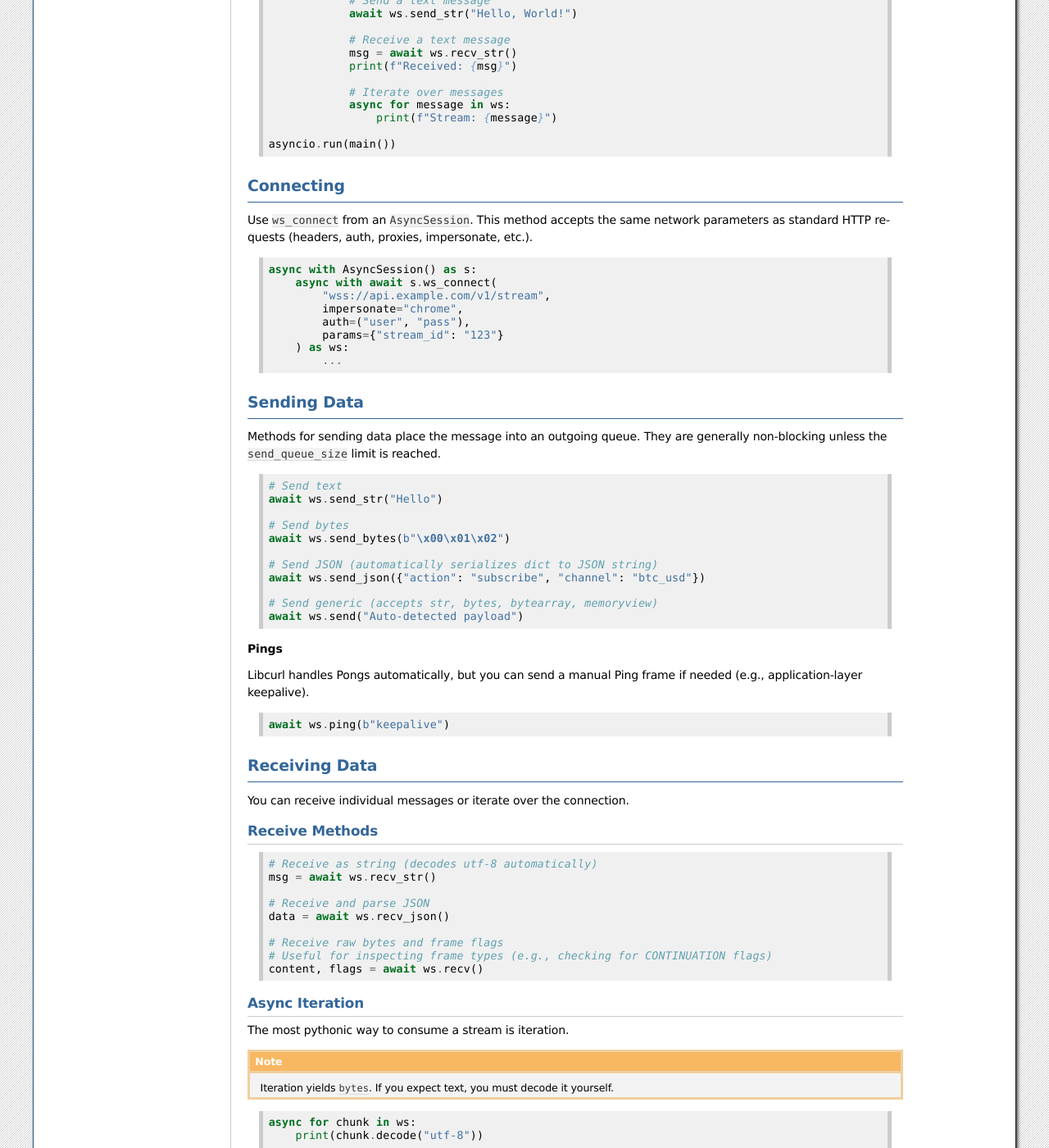
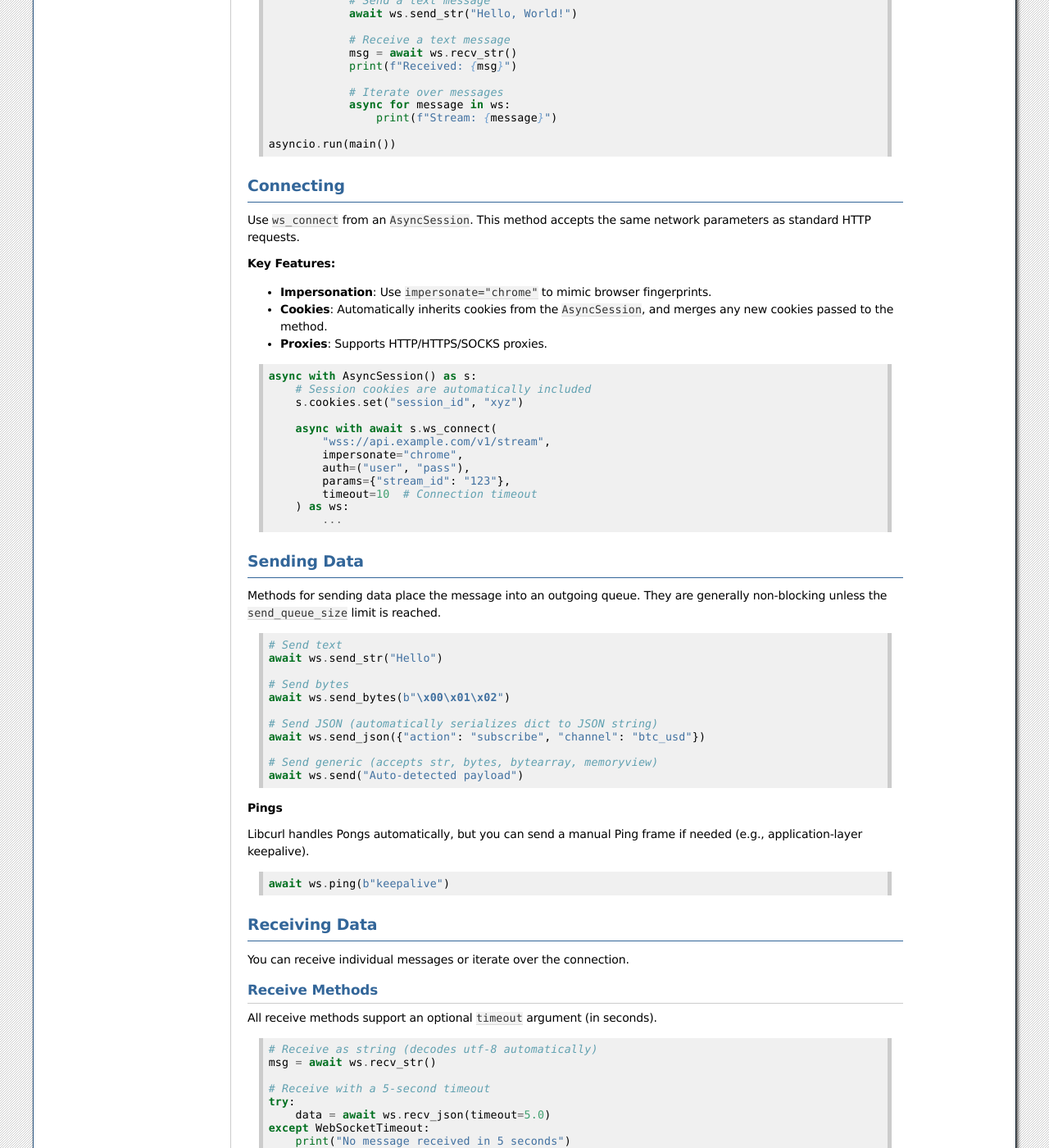
Before and after one commit to lexiforest/curl_cffi, a Sphinx documentation site: the page built from docs/websockets.rst, in a window 1280 px wide and 1400 px high, scrolled down 954 px. Shown: the whole window at 82% size. Built offline with Sphinx 7.4.7, drawn with Linux system fonts in a browser that asks for light colours; some of the changed text lies outside the part shown.

```diff
--- a/docs/websockets.rst
+++ b/docs/websockets.rst
@@ -63,16 +63,26 @@
 Connecting
 ==========
 
-Use ``ws_connect`` from an ``AsyncSession``. This method accepts the same network parameters as standard HTTP requests (headers, auth, proxies, impersonate, etc.).
+Use ``ws_connect`` from an ``AsyncSession``. This method accepts the same network parameters as standard HTTP requests.
+
+**Key Features:**
+
+*   **Impersonation**: Use ``impersonate="chrome"`` to mimic browser fingerprints.
+*   **Cookies**: Automatically inherits cookies from the ``AsyncSession``, and merges any new cookies passed to the method.
+*   **Proxies**: Supports HTTP/HTTPS/SOCKS proxies.
 
 .. code-block:: python
 
     async with AsyncSession() as s:
+        # Session cookies are automatically included
+        s.cookies.set("session_id", "xyz")
+
         async with await s.ws_connect(
             "wss://api.example.com/v1/stream",
             impersonate="chrome",
             auth=("user", "pass"),
-            params={"stream_id": "123"}
+            params={"stream_id": "123"},
+            timeout=10  # Connection timeout
         ) as ws:
             ...
 
@@ -111,13 +121,18 @@
 Receive Methods
 ---------------
 
+All receive methods support an optional ``timeout`` argument (in seconds).
+
 .. code-block:: python
 
     # Receive as string (decodes utf-8 automatically)
     msg = await ws.recv_str()
 
-    # Receive and parse JSON
-    data = await ws.recv_json()
+    # Receive with a 5-second timeout
+    try:
+        data = await ws.recv_json(timeout=5.0)
+    except WebSocketTimeout:
+        print("No message received in 5 seconds")
 
     # Receive raw bytes and frame flags
     # Useful for inspecting frame types (e.g., checking for CONTINUATION flags)
@@ -203,6 +218,16 @@
         recv_queue_size=256,
         send_queue_size=32
     )
+
+Message Limits
+--------------
+
+*   **max_message_size** (default: 4MB): The maximum allowed size for a single received message. Messages larger than this will raise a ``WebSocketError`` (Too Large) and close the connection.
+
+.. code-block:: python
+
+    # Allow large payloads (e.g. 16MB)
+    ws = await s.ws_connect(url, max_message_size=16 * 1024 * 1024)
 
 Frame Coalescing (Throughput)
 -----------------------------
```
Also changed, not shown: other parts of docs/websockets.rst (+1 -1 lines), 1 other file.
